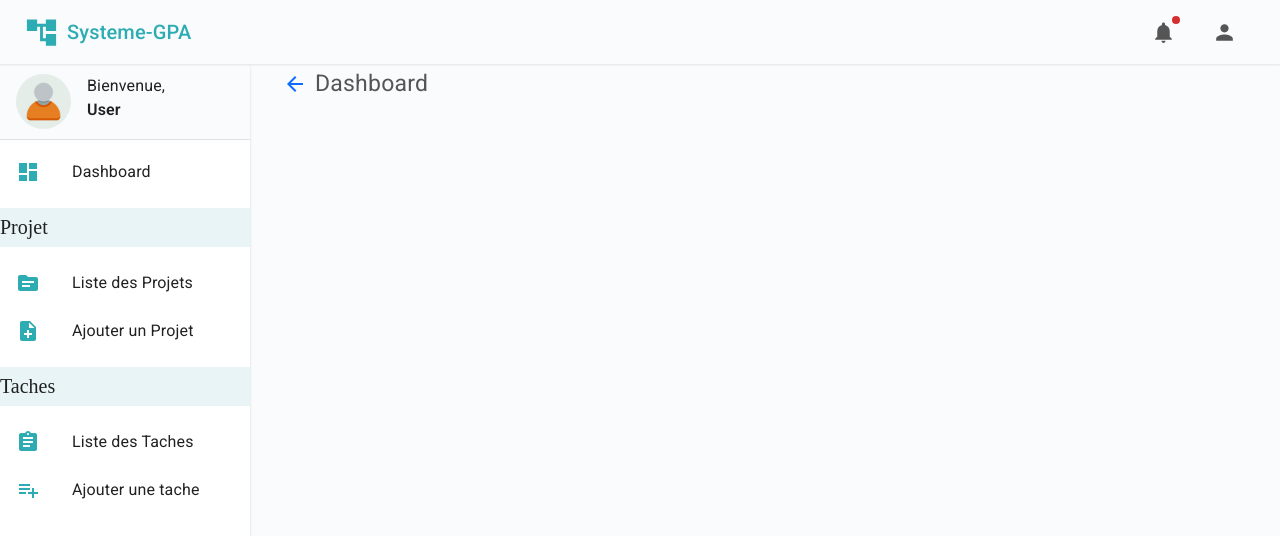
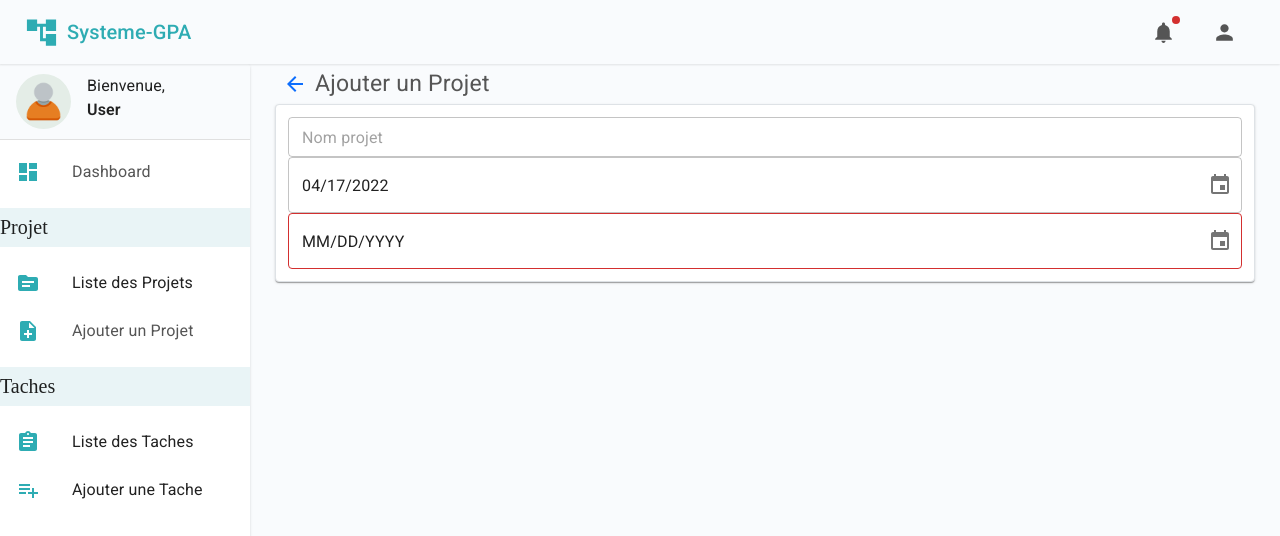
Before and after one commit to viadel13/systeme-GPA, a React (Create React App) app: page /ajoutProjet in a window 1280 px wide. Shown: the top 536 px of the page. Built offline with nearby package versions, Linux system fonts and the light colour scheme.

Commit message:
first commit

```diff
--- a/package.json
+++ b/package.json
@@ -7,11 +7,16 @@
     "@emotion/styled": "^11.11.0",
     "@mui/icons-material": "^5.15.5",
     "@mui/material": "^5.15.5",
+    "@mui/x-date-pickers": "^6.19.0",
+    "@reduxjs/toolkit": "^2.0.1",
     "@testing-library/jest-dom": "^5.17.0",
     "@testing-library/react": "^13.4.0",
     "@testing-library/user-event": "^13.5.0",
+    "dayjs": "^1.11.10",
     "react": "^18.2.0",
     "react-dom": "^18.2.0",
+    "react-redux": "^9.1.0",
+    "react-router-dom": "^6.21.3",
     "react-scripts": "5.0.1",
     "web-vitals": "^2.1.4"
   },
--- a/src/App.js
+++ b/src/App.js
@@ -1,12 +1,15 @@
 import { Box, Stack, ThemeProvider, createTheme } from '@mui/material';
-import Main from './components/Main/Index';
 import Navbar from './components/Navbar/Index';
 import Sidebar from './components/Sidebar/Index';
 import { useState } from 'react';
+import Dashboard from './components/Dashboard/Index';
+import Root from './components/Root';
+import { Provider } from 'react-redux';
+import store from './redux/store/store';
+import { LocalizationProvider } from "@mui/x-date-pickers";
+import { AdapterDayjs } from '@mui/x-date-pickers/AdapterDayjs'
 
 function App() {
-  const [active, setActive] = useState(false);
-  const [activeMobile, setActiveMobile] = useState(true);
   const [mode, setMode] = useState(false);
 
   const theme = createTheme({
@@ -26,15 +29,13 @@ function App() {
   });
 
   return (
-    <ThemeProvider theme={theme} >
-      <Box>
-        <Navbar activeMobile={activeMobile} setActiveMobile={setActiveMobile} />
-        <Box sx={{ display: 'flex', flexDirection: 'row', alignItems: 'flex-start' }}>
-          <Sidebar activeMobile={activeMobile} active={active} />
-          <Main activeMobile={activeMobile} active={active} setActive={setActive} />
-        </Box>
-      </Box>
-    </ThemeProvider>
+    <Provider store={store}>
+      <ThemeProvider theme={theme} >
+        <LocalizationProvider dateAdapter={AdapterDayjs}>
+          <Root />
+        </LocalizationProvider>
+      </ThemeProvider>
+    </Provider>
   );
 }
 
--- /dev/null
+++ b/src/components/Dashboard/Index.js
@@ -0,0 +1,42 @@
+import { ArrowBack, ArrowForward } from '@mui/icons-material'
+import { Box, Button, IconButton, Stack, Typography } from '@mui/material'
+import { useDispatch, useSelector } from 'react-redux';
+import { active } from '../../redux/reducers/rootReducer';
+
+
+const Dashboard = () => {
+
+  const dispatch = useDispatch();
+
+  const activeState = useSelector((state) => state.systemeGPA.active);
+
+  return (
+    <Box>
+      <Stack
+        direction='row'
+        alignItems='center'
+        sx={{ padding: { xs: '0 8px', sm: '0 30px', md: '0 25px' } }}
+      >
+        {
+          !activeState
+            ? <IconButton
+              onClick={() => dispatch(active(!activeState))}
+              sx={{ display: { xs: 'none', sm: 'none', md: 'flex' } }}
+            >
+              <ArrowBack sx={{ color: '#0d6efd' }} />
+            </IconButton>
+            : <IconButton
+              onClick={() => dispatch(active(!activeState))}
+              sx={{ display: { xs: 'none', sm: 'none', md: 'flex' } }}
+            >
+              <ArrowForward sx={{ color: '#0d6efd' }} />
+            </IconButton>
+        }
+        <Typography component='span' sx={{ fontSize: '23px' }}>Dashboard</Typography>
+      </Stack>
+
+    </Box>
+  )
+}
+
+export default Dashboard;
--- a/src/components/Main/Index.js
+++ b/src/components/Main/Index.js
@@ -1,44 +1,31 @@
-import { ArrowBack, ArrowForward } from '@mui/icons-material'
-import { Box, Button, IconButton, Stack, Typography } from '@mui/material'
-import useMediaQuery from '@mui/material/useMediaQuery';
+import { Box, useMediaQuery } from '@mui/material'
+import React, { useState } from 'react'
+import Navbar from '../Navbar/Index'
+import Sidebar from '../Sidebar/Index'
+import { Outlet } from 'react-router-dom'
+import { useSelector } from 'react-redux'
 
-
-const Main = ({ setActive, active }) => {
-
+const Main = () => {
   const media = useMediaQuery('(max-width:768px)');
+  const activeState = useSelector((state) => state.systemeGPA.active);
 
   return (
-    <Box
-      sx={{
-        width: media ? '100%' : active ? '100%' : 'calc(100% - 250px)',
-        position: 'relative',
-        left: { xs: 0, sm: 0, md: active ? '0' : '250px' },
-        transition: 'width 0.3s ease-in-out, left 0.3s ease-in-out',
+    <Box>
+      <Navbar />
+      <Box sx={{ display: 'flex', flexDirection: 'row', alignItems: 'flex-start' }}>
+        <Sidebar />
+        <Box
+          sx={{
+            width: media ? '100%' : activeState ? '100%' : 'calc(100% - 250px)',
+            position: 'relative',
+            left: { xs: 0, sm: 0, md: activeState ? '0' : '250px' },
+            transition: 'width 0.3s ease-in-out, left 0.3s ease-in-out',
+          }}
+        >
+          <Outlet />
+        </Box>
 
-      }}>
-      <Stack
-        direction='row'
-        alignItems='center'
-        sx={{ padding: { xs: '0 8px', sm: '0 30px', md: '0 25px' } }}
-      >
-        {
-          !active
-            ? <IconButton
-              onClick={() => setActive(!active)}
-              sx={{ display: { xs: 'none', sm: 'none', md: 'flex' } }}
-            >
-              <ArrowBack sx={{ color: '#0d6efd' }} />
-            </IconButton>
-            : <IconButton
-              onClick={() => setActive(!active)}
-              sx={{ display: { xs: 'none', sm: 'none', md: 'flex' } }}
-            >
-              <ArrowForward sx={{ color: '#0d6efd' }} />
-            </IconButton>
-        }
-        <Typography component='span' sx={{ fontSize: '23px' }}>Dashboard</Typography>
-      </Stack>
-
+      </Box>
     </Box>
   )
 }
--- a/src/components/Navbar/Index.js
+++ b/src/components/Navbar/Index.js
@@ -3,11 +3,18 @@ import { AppBar, Badge, Box, Button, IconButton, Menu, MenuItem, Toolbar, Typogr
 import React, { useState } from 'react'
 import MenuIcon from '@mui/icons-material/Menu';
 import useMediaQuery from '@mui/material/useMediaQuery';
+import { useDispatch, useSelector } from 'react-redux';
+import { activeMobile } from '../../redux/reducers/rootReducer';
 
-const Navbar = ({setActiveMobile, activeMobile}) => {
+const Navbar = () => {
+
+  const activeMb = useSelector((state) => state.systemeGPA.activeMobile);
+  const dispatch = useDispatch();
+
   const [anchorEl, setAnchorEl] = useState(null);
   const open = Boolean(anchorEl);
   const xs = useMediaQuery('(max-width:600px)');
+
 
   const handleClick = (event) => {
     setAnchorEl(event.currentTarget);
@@ -23,7 +30,7 @@ const Navbar = ({setActiveMobile, activeMobile}) => {
         <Toolbar disableGutters={xs ? true : false}>
           <IconButton
            sx={{ display: { xs: 'flex', sm: 'flex', md: 'none' }}}
-           onClick={()=>setActiveMobile(!activeMobile)}
+           onClick={()=>dispatch(activeMobile(!activeMb))}
           >
             <MenuIcon sx={{ fontSize: '25px' }} />
           </IconButton>
--- /dev/null
+++ b/src/components/Root.js
@@ -0,0 +1,18 @@
+import { BrowserRouter as Router, Routes, Route } from "react-router-dom";
+import Main from "./Main/Index";
+import Dashboard from "./Dashboard/Index";
+import AjoutProjet from "./Sidebar/AjoutProjet/Index";
+const Root = () => {
+  return (
+    <Router>
+      <Routes>
+        <Route path='/' element={<Main />} >
+          <Route index path='/' element={<Dashboard />} />
+          <Route path='/ajoutProjet' element={<AjoutProjet />} />
+        </Route>
+      </Routes>
+    </Router>
+  )
+}
+
+export default Root
--- /dev/null
+++ b/src/components/Sidebar/AjoutProjet/Index.js
@@ -0,0 +1,61 @@
+import { ArrowBack, ArrowForward } from '@mui/icons-material'
+import { Box, Card, IconButton, Stack, TextField, Typography } from '@mui/material'
+import { useDispatch, useSelector } from 'react-redux';
+import { active } from '../../../redux/reducers/rootReducer';
+import { DateField, DatePicker, DesktopDatePicker } from '@mui/x-date-pickers';
+import dayjs from 'dayjs';
+
+const AjoutProjet = () => {
+  const activeState = useSelector((state) => state.systemeGPA.active);
+  const dispatch = useDispatch();
+
+  return (
+    <Box sx={{ padding: { xs: '0 8px', sm: '0 30px', md: '0 25px' } }}>
+      <Stack
+        direction='row'
+        alignItems='center'
+
+      >
+        {
+          !activeState
+            ? <IconButton
+              onClick={() => dispatch(active(!activeState))}
+              sx={{ display: { xs: 'none', sm: 'none', md: 'flex' } }}
+            >
+              <ArrowBack sx={{ color: '#0d6efd' }} />
+            </IconButton>
+            : <IconButton
+              onClick={() => dispatch(active(!activeState))}
+              sx={{ display: { xs: 'none', sm: 'none', md: 'flex' } }}
+            >
+              <ArrowForward sx={{ color: '#0d6efd' }} />
+            </IconButton>
+        }
+        <Typography component='span' sx={{ fontSize: '23px' }}>Ajouter un Projet</Typography>
+      </Stack>
+      <Card sx={{ border: '1px solid #dee2e6', padding: '12px' }}>
+        <div style={{ width: '100%' }}>
+          <TextField
+            fullWidth
+            sx={{ backgroundColor: 'white' }}
+            name="momProjet"
+            placeholder="Nom projet"
+            size='small'
+          />
+        </div>
+        <div style={{ width: '100%' }}>
+          <DesktopDatePicker
+            sx={{  width: '100%' }}
+            defaultValue={dayjs('2022-04-17')} />
+        </div>
+        <div style={{ width: '100%' }}>
+          <DesktopDatePicker
+            sx={{  width: '100%' }}
+            defaultValue='dsd' />
+        </div>
+      </Card>
+    </Box>
+  )
+}
+
+export default AjoutProjet
--- a/src/components/Sidebar/Index.js
+++ b/src/components/Sidebar/Index.js
@@ -1,13 +1,26 @@
-import { Avatar, Box, Divider, List, ListItem, ListItemButton, ListItemIcon, ListItemText, Paper, Stack, Typography } from '@mui/material'
+import { Avatar, Box, Divider, List, ListItem, ListItemButton, ListItemIcon, ListItemText, Paper, Stack, Typography, styled } from '@mui/material'
 import user from '../../assets/images/user.png'
 import { Assignment, Dashboard, NoteAdd, PlaylistAdd, Send, Source } from '@mui/icons-material'
+import { Link, NavLink } from 'react-router-dom'
+import { useSelector } from 'react-redux'
 
-const Sidebar = ({ active, activeMobile }) => {
+const Sidebar = () => {
+
+  const active = useSelector((state) => state.systemeGPA.active);
+  const activeMobile = useSelector((state) => state.systemeGPA.activeMobile);
+
+  const CustomStyled = styled(Link)({
+    textDecoration: 'none',
+    color: '#555555',
+    display: 'block',
+    width: '100%',
+
+  })
   return (
     <Paper
       sx={{
         position: "fixed",
-        left: {xs: activeMobile ? '-250px' : 0, sm:  activeMobile ? '-250px' : 0, md:  active ? '-250px' : 0},
+        left: { xs: activeMobile ? '-250px' : 0, sm: activeMobile ? '-250px' : 0, md: active ? '-250px' : 0 },
         width: '250px',
         transition: 'width 0.3s ease-in-out, left 0.3s ease-in-out',
         overflowY: 'auto',
@@ -16,7 +29,7 @@ const Sidebar = ({ active, activeMobile }) => {
         zIndex: 999
       }}
     >
-      <Stack direction='column' spacing={0}  sx={{ position: 'sticky', top: 0, zIndex: 999 }}>
+      <Stack direction='column' spacing={0} sx={{ position: 'sticky', top: 0, zIndex: 999 }}>
         <Stack direction='row' padding="10px 16px" spacing={2} bgcolor='#f9fbfd'>
           <Avatar
             alt="user"
@@ -41,12 +54,17 @@ const Sidebar = ({ active, activeMobile }) => {
               <ListItemIcon >
                 <Dashboard sx={{ color: '#2eacb3' }} />
               </ListItemIcon>
-              <ListItemText primary="Dashboard" />
+              <ListItemText primary={
+                <CustomStyled to="/">
+                  Dashboard
+                </CustomStyled>
+              }
+              />
             </ListItemButton>
           </ListItem>
 
           <Box display='flex' justifyContent='flex-start' m='12px 0' p='8px 0' bgcolor='#e9f4f6' >
-            <span style={{fontSize: '20px'}}>Projet</span>
+            <span style={{ fontSize: '20px' }}>Projet</span>
           </Box>
 
           <ListItem disablePadding>
@@ -63,12 +81,17 @@ const Sidebar = ({ active, activeMobile }) => {
               <ListItemIcon >
                 <NoteAdd sx={{ color: '#2eacb3' }} />
               </ListItemIcon>
-              <ListItemText primary="Ajouter un Projet" />
+              <ListItemText primary={
+                <CustomStyled to="/ajoutProjet">
+                  Ajouter un Projet
+                </CustomStyled>
+              }
+              />
             </ListItemButton>
           </ListItem>
 
           <Box display='flex' justifyContent='flex-start' m='12px 0' p='8px 0' bgcolor='#e9f4f6' >
-            <span style={{fontSize: '20px'}}>Taches</span>
+            <span style={{ fontSize: '20px' }}>Taches</span>
           </Box>
 
           <ListItem disablePadding>
@@ -85,7 +108,7 @@ const Sidebar = ({ active, activeMobile }) => {
               <ListItemIcon >
                 <PlaylistAdd sx={{ color: '#2eacb3' }} />
               </ListItemIcon>
-              <ListItemText primary="Ajouter une tache" />
+              <ListItemText primary="Ajouter une Tache" />
             </ListItemButton>
           </ListItem>
 
--- /dev/null
+++ b/src/redux/reducers/rootReducer.js
@@ -0,0 +1,30 @@
+import { createSlice } from "@reduxjs/toolkit";
+
+
+const initialState = {
+    active: false,
+    activeMobile: true
+
+}
+
+const systemeGPASlice = createSlice({
+    name: 'systemeGPASlice',
+    initialState,
+
+    reducers: {
+
+        active: (state, action) => {
+           state.active = action.payload;
+        },
+
+        activeMobile: (state, action) => {
+           state.activeMobile = action.payload;
+        }
+
+    }
+})
+
+export const { active, activeMobile } =  systemeGPASlice.actions;
+
+
+export default  systemeGPASlice.reducer;
--- /dev/null
+++ b/src/redux/store/store.js
@@ -0,0 +1,12 @@
+import {configureStore} from '@reduxjs/toolkit';
+import  systemeGPASliceReducer from '../reducers/rootReducer';
+
+
+const store = configureStore({
+    reducer:{
+        systemeGPA:  systemeGPASliceReducer,
+    }
+
+});
+
+export default store;
```
Also changed, not shown: src/components/Comp.js (deleted, +0 -11 lines), 1 other file (tests, documents, lock files or other folders).
